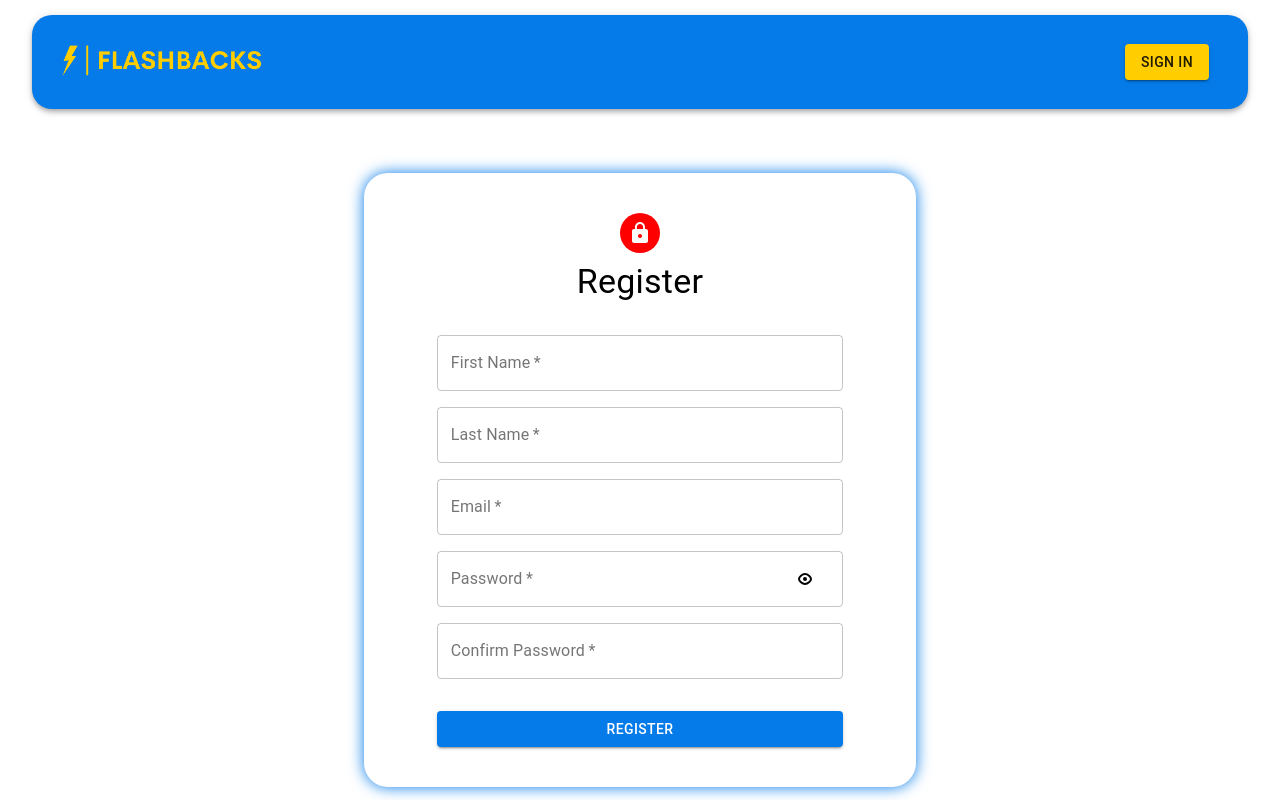
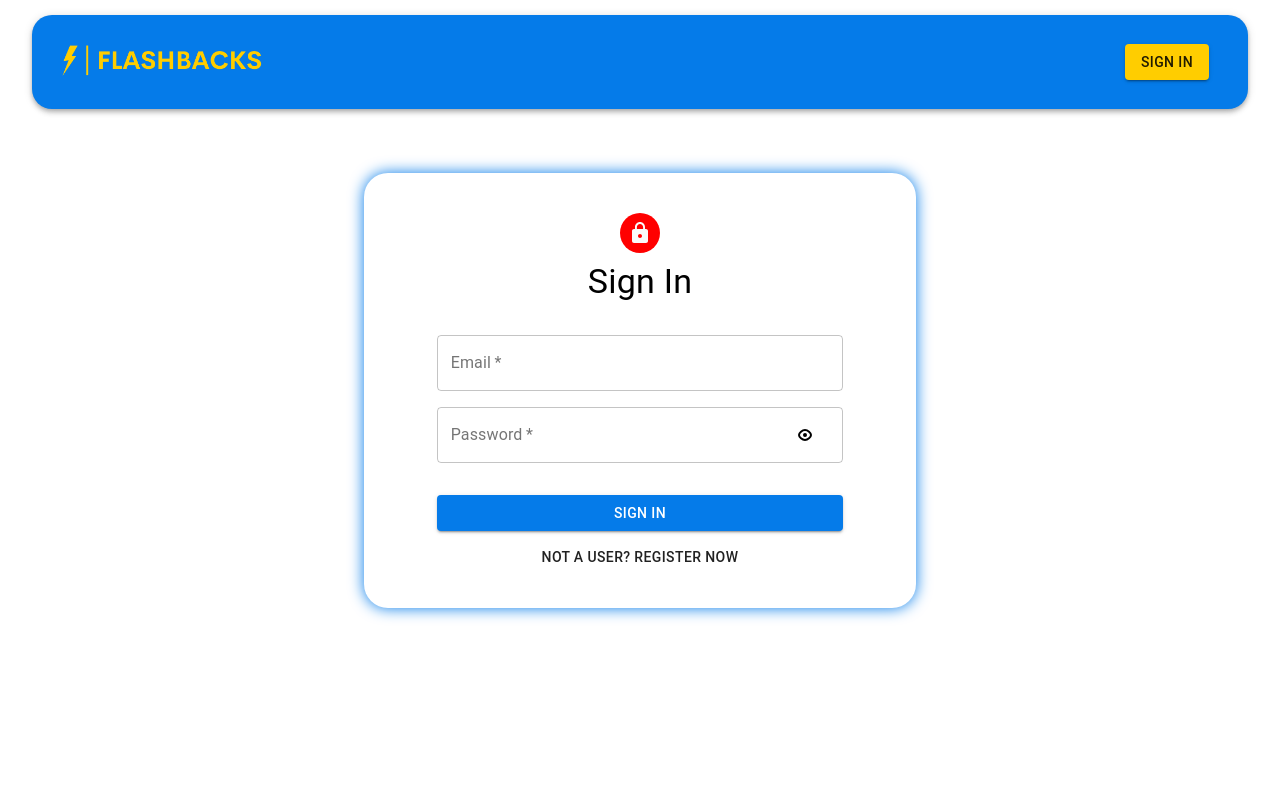
Before and after one commit to jeandre-visser/flashbacks, a React (Create React App) app in the folder frontend/: page /auth in a window 1280 px wide. Built offline with nearby package versions, Linux system fonts and the light colour scheme; a web font is replaced by a local one.

Commit message:
Add a button to switch between sign in and register

```diff
--- a/frontend/src/components/Auth/Auth.js
+++ b/frontend/src/components/Auth/Auth.js
@@ -8,7 +8,10 @@ const Auth = () => {
 
   const classes = useStyles();
 
-  const isRegister = true;
+  const [isRegister, setIsRegister] = useState(false);
+
+  const [showPassword, setShowPassword] = useState(false);
+  const handlePassword = () => setShowPassword((prevPassword) => !prevPassword);
 
   const handleOnSubmit = () => {
 
@@ -18,8 +21,11 @@ const Auth = () => {
 
   }
 
-  const [showPassword, setShowPassword] = useState(false);
-  const handlePassword = () => setShowPassword((prevPassword) => !prevPassword);
+
+  const switchLog = () => {
+    setIsRegister((prevIsRegister) => !prevIsRegister);
+    handlePassword(false);
+  }
 
   return (
     <Container maxWidth="sm">
@@ -52,6 +58,13 @@ const Auth = () => {
            <Button type="submit" fullWidth variant="contained" className={classes.submitBtn} >
               {isRegister ? "Register" : "Sign In"}
            </Button>
+           <Grid container justify="center">
+            <Grid item style={{ textAlign: 'center'}}>
+              <Button onClick={switchLog} justify='center' >
+                {isRegister ? "Already a user? Sign In" : "Not a user? Register now"}
+              </Button>
+            </Grid>
+           </Grid>
           </Grid>
         </form>
       </div>
```
